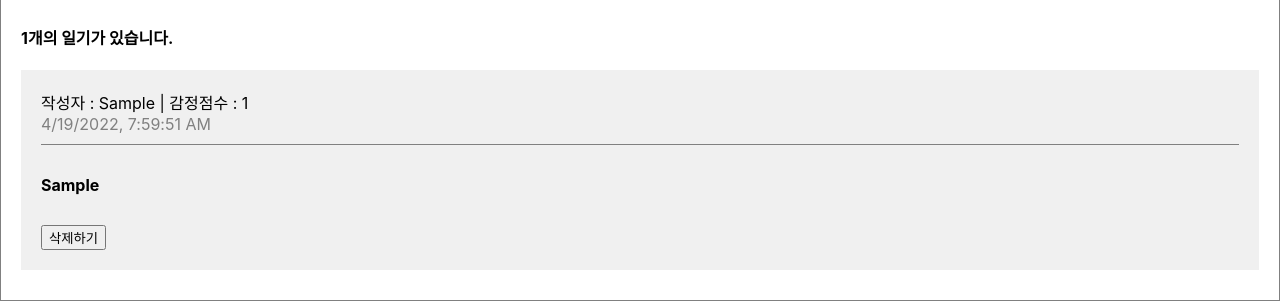
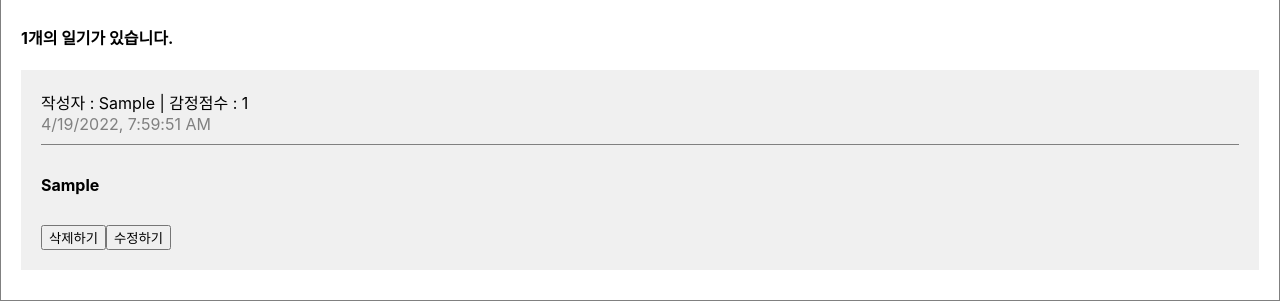
Before and after one commit to groovy0525/winterlood-simple-dairy, a React (Create React App) app: page / in a window 1280 px wide. Both pictures are taken after typing "Sample", "Sample" into the empty fields and a click on the button "일기 저장하기". Shown: the part 566-867 px from the top of the page. Built offline with nearby package versions, Linux system fonts and the light colour scheme.

Commit message:
React에서 배열 사용하기 4 - 데이터 수정하기

```diff
--- a/src/App.tsx
+++ b/src/App.tsx
@@ -20,14 +20,22 @@ function App() {
     ])
   }
 
-  const onDelete = (id: number) => {
-    setData((prevData) => prevData.filter((data) => data.id !== id))
+  const onRemove = (targetId: number) => {
+    setData((prevData) => prevData.filter((data) => data.id !== targetId))
+  }
+
+  const onEdit = (targetId: number, newContent: string) => {
+    setData((prevData) =>
+      prevData.map((data) =>
+        data.id === targetId ? { ...data, content: newContent } : data
+      )
+    )
   }
 
   return (
     <>
       <DiaryEditor onCreate={onCreate} />
-      <DiaryList diaryList={data} onDelete={onDelete} />
+      <DiaryList diaryList={data} onRemove={onRemove} onEdit={onEdit} />
     </>
   )
 }
--- a/src/components/DiaryItem.tsx
+++ b/src/components/DiaryItem.tsx
@@ -1,18 +1,44 @@
 import styled from "@emotion/styled"
+import { useRef, useState } from "react"
 import { Diary } from "../types"
 
 interface DiaryItemProps {
   diary: Diary
-  onDelete: (id: number) => void
+  onRemove: (id: number) => void
+  onEdit: (targetId: number, newContent: string) => void
 }
 
 function DiaryItem({
   diary: { id, author, content, emotion, created_date },
-  onDelete,
+  onRemove,
+  onEdit,
 }: DiaryItemProps) {
-  const handleDelete = () => {
+  const [isEdit, setIsEdit] = useState<boolean>(false)
+  const [localContent, setLocalContent] = useState<string>(content)
+  const localContentInput = useRef<HTMLTextAreaElement>(null)
+
+  const toggleIsEdit = () => setIsEdit((prev) => !prev)
+
+  const handleQuitEdit = () => {
+    setIsEdit(false)
+    setLocalContent(content)
+  }
+
+  const handleRemove = () => {
     if (window.confirm(`${id}번째 일기를 정말 삭제하시겠습니까?`)) {
-      onDelete(id)
+      onRemove(id)
+    }
+  }
+
+  const handleEdit = () => {
+    if (localContent.length < 5) {
+      localContentInput.current?.focus()
+      return
+    }
+
+    if (window.confirm(`${id}번 째 일기를 수정하시겠습니까?`)) {
+      onEdit(id, localContent)
+      toggleIsEdit()
     }
   }
 
@@ -25,8 +51,30 @@ function DiaryItem({
         <br />
         <DateTime>{new Date(created_date).toLocaleString()}</DateTime>
       </Info>
-      <Content>{content}</Content>
-      <button onClick={handleDelete}>삭제하기</button>
+      <Content>
+        {isEdit ? (
+          <>
+            <textarea
+              value={localContent}
+              onChange={(e) => setLocalContent(e.target.value)}
+              ref={localContentInput}
+            />
+          </>
+        ) : (
+          <>{content}</>
+        )}
+      </Content>
+      {isEdit ? (
+        <>
+          <button onClick={handleQuitEdit}>수정 취소</button>
+          <button onClick={handleEdit}>수정 완료</button>
+        </>
+      ) : (
+        <>
+          <button onClick={handleRemove}>삭제하기</button>
+          <button onClick={toggleIsEdit}>수정하기</button>
+        </>
+      )}
     </Base>
   )
 }
--- a/src/components/DiaryList.tsx
+++ b/src/components/DiaryList.tsx
@@ -4,17 +4,23 @@ import DiaryItem from "./DiaryItem"
 
 interface DiaryListProps {
   diaryList: Diary[]
-  onDelete: (id: number) => void
+  onRemove: (id: number) => void
+  onEdit: (targetId: number, newContent: string) => void
 }
 
-function DiaryList({ diaryList, onDelete }: DiaryListProps) {
+function DiaryList({ diaryList, onRemove, onEdit }: DiaryListProps) {
   return (
     <Base>
       <h2>일기 리스트</h2>
       <h4>{diaryList.length}개의 일기가 있습니다.</h4>
       <div>
         {diaryList.map((diary) => (
-          <DiaryItem key={diary.id} diary={diary} onDelete={onDelete} />
+          <DiaryItem
+            key={diary.id}
+            diary={diary}
+            onRemove={onRemove}
+            onEdit={onEdit}
+          />
         ))}
       </div>
     </Base>
```
